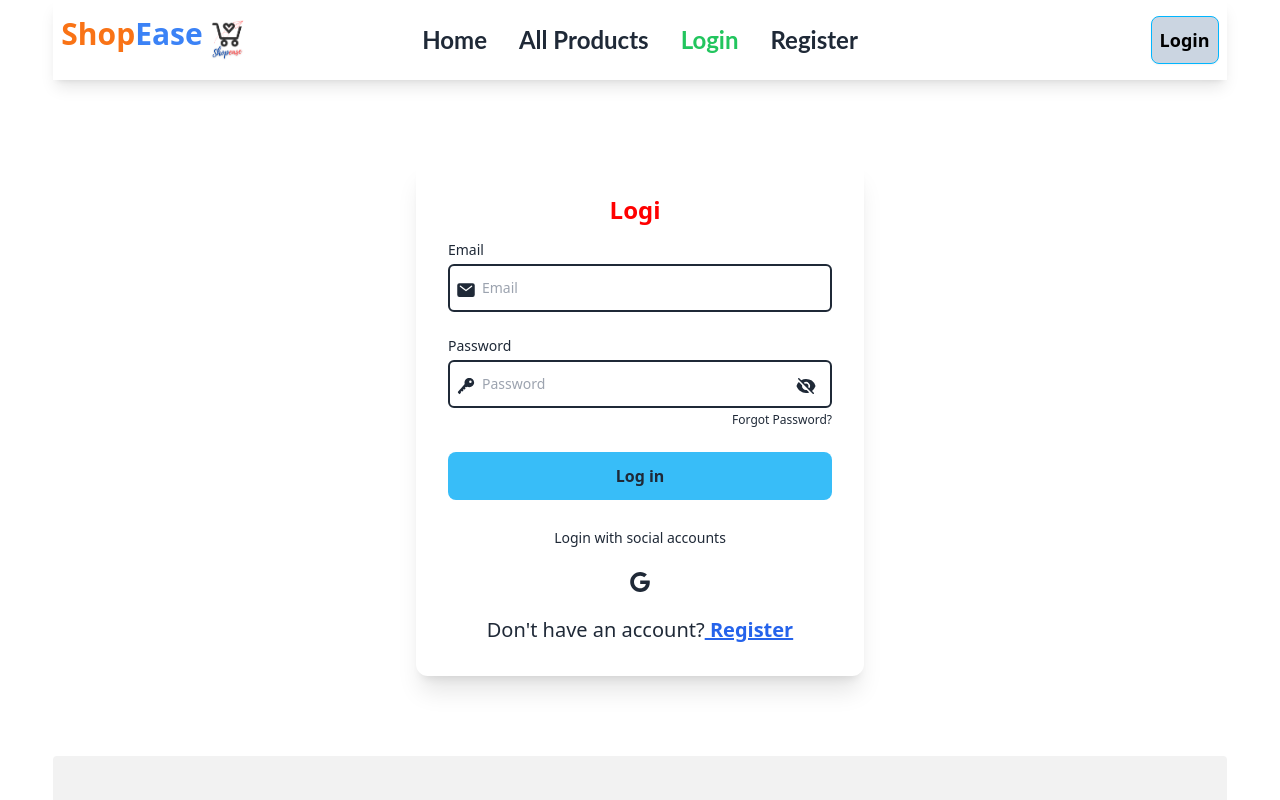
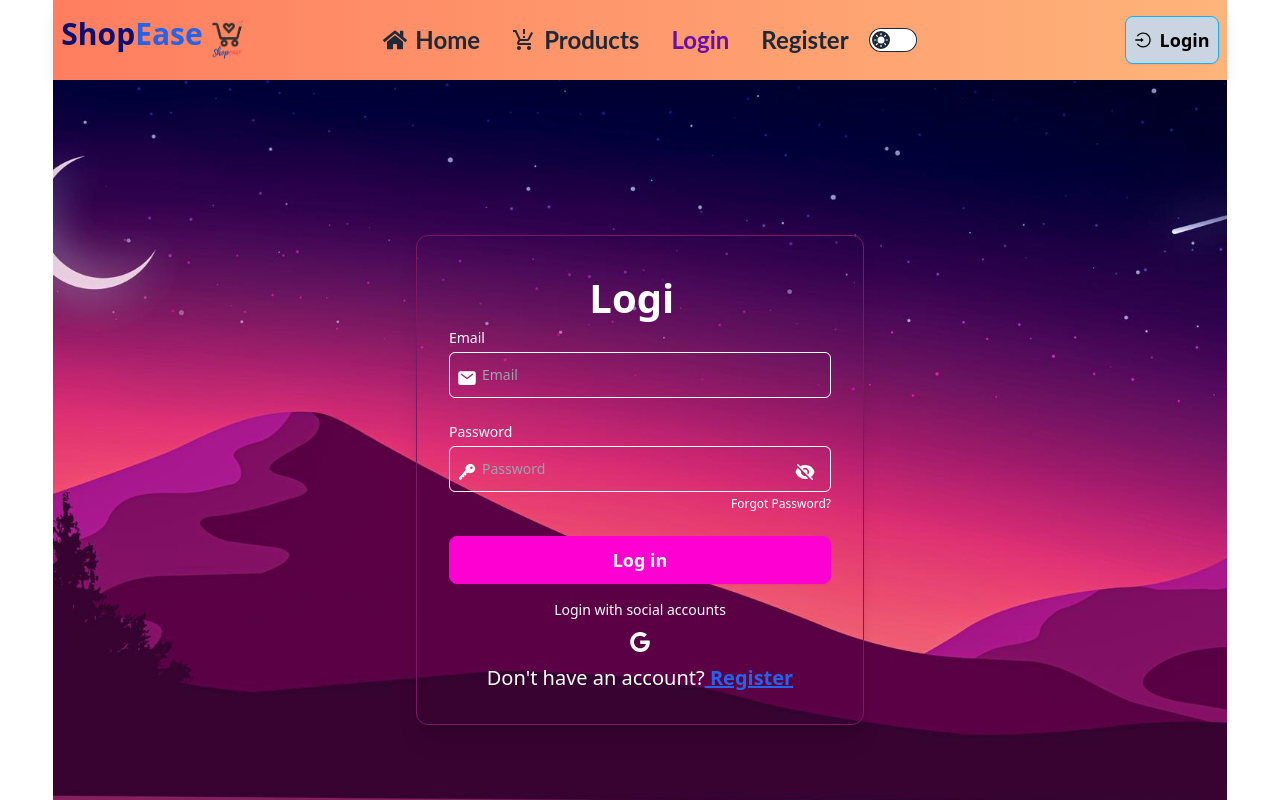
Before and after one commit to Nazrul144/ShopEase-Client, a React (Vite) app: page /login in a window 1280 px wide. Shown: the top 800 px of the page. Built offline with nearby package versions, Linux system fonts and the light colour scheme; no server answers.

Commit message:
project updated

```diff
--- a/src/components/Footer.jsx
+++ b/src/components/Footer.jsx
@@ -3,7 +3,7 @@ import { Link } from "react-router-dom";
 const Footer = () => {
     return (
         <div>
-            <footer className="footer footer-center p-10 bg-base-200 text-base-content rounded">
+            <footer className="footer footer-center p-10 bg-sky-200 text-base-content rounded">
                 <nav className="grid grid-flow-col gap-4">
 
                 <nav className="grid grid-flow-col gap-4 mt-8 text-xl">
@@ -17,9 +17,9 @@ const Footer = () => {
                 </div>
                 <nav>
                     <div className="grid grid-flow-col gap-4">
-                        <a><svg xmlns="http://www.w3.org/2000/svg" width="24" height="24" viewBox="0 0 24 24" className="fill-current"><path d="M24 4.557c-.883.392-1.832.656-2.828.775 1.017-.609 1.798-1.574 2.165-2.724-.951.564-2.005.974-3.127 1.195-.897-.957-2.178-1.555-3.594-1.555-3.179 0-5.515 2.966-4.797 6.045-4.091-.205-7.719-2.165-10.148-5.144-1.29 2.213-.669 5.108 1.523 6.574-.806-.026-1.566-.247-2.229-.616-.054 2.281 1.581 4.415 3.949 4.89-.693.188-1.452.232-2.224.084.626 1.956 2.444 3.379 4.6 3.419-2.07 1.623-4.678 2.348-7.29 2.04 2.179 1.397 4.768 2.212 7.548 2.212 9.142 0 14.307-7.721 13.995-14.646.962-.695 1.797-1.562 2.457-2.549z"></path></svg></a>
-                        <a><svg xmlns="http://www.w3.org/2000/svg" width="24" height="24" viewBox="0 0 24 24" className="fill-current"><path d="M19.615 3.184c-3.604-.246-11.631-.245-15.23 0-3.897.266-4.356 2.62-4.385 8.816.029 6.185.484 8.549 4.385 8.816 3.6.245 11.626.246 15.23 0 3.897-.266 4.356-2.62 4.385-8.816-.029-6.185-.484-8.549-4.385-8.816zm-10.615 12.816v-8l8 3.993-8 4.007z"></path></svg></a>
-                        <a><svg xmlns="http://www.w3.org/2000/svg" width="24" height="24" viewBox="0 0 24 24" className="fill-current"><path d="M9 8h-3v4h3v12h5v-12h3.642l.358-4h-4v-1.667c0-.955.192-1.333 1.115-1.333h2.885v-5h-3.808c-3.596 0-5.192 1.583-5.192 4.615v3.385z"></path></svg></a>
+                        <a href="https://x.com/Nazrul211002144" target="_blank"><svg xmlns="http://www.w3.org/2000/svg" width="24" height="24" viewBox="0 0 24 24" className="fill-current"><path d="M24 4.557c-.883.392-1.832.656-2.828.775 1.017-.609 1.798-1.574 2.165-2.724-.951.564-2.005.974-3.127 1.195-.897-.957-2.178-1.555-3.594-1.555-3.179 0-5.515 2.966-4.797 6.045-4.091-.205-7.719-2.165-10.148-5.144-1.29 2.213-.669 5.108 1.523 6.574-.806-.026-1.566-.247-2.229-.616-.054 2.281 1.581 4.415 3.949 4.89-.693.188-1.452.232-2.224.084.626 1.956 2.444 3.379 4.6 3.419-2.07 1.623-4.678 2.348-7.29 2.04 2.179 1.397 4.768 2.212 7.548 2.212 9.142 0 14.307-7.721 13.995-14.646.962-.695 1.797-1.562 2.457-2.549z"></path></svg></a>
+                        <a href="https://www.youtube.com/@GKWORLD-kw1zv" target="_blank"><svg xmlns="http://www.w3.org/2000/svg" width="24" height="24" viewBox="0 0 24 24" className="fill-current"><path d="M19.615 3.184c-3.604-.246-11.631-.245-15.23 0-3.897.266-4.356 2.62-4.385 8.816.029 6.185.484 8.549 4.385 8.816 3.6.245 11.626.246 15.23 0 3.897-.266 4.356-2.62 4.385-8.816-.029-6.185-.484-8.549-4.385-8.816zm-10.615 12.816v-8l8 3.993-8 4.007z"></path></svg></a>
+                        <a href="https://www.facebook.com/profile.php?id=100007196595674" target="_blank"><svg xmlns="http://www.w3.org/2000/svg" width="24" height="24" viewBox="0 0 24 24" className="fill-current"><path d="M9 8h-3v4h3v12h5v-12h3.642l.358-4h-4v-1.667c0-.955.192-1.333 1.115-1.333h2.885v-5h-3.808c-3.596 0-5.192 1.583-5.192 4.615v3.385z"></path></svg></a>
                     </div>
                 </nav>
                 <aside>
--- a/src/components/Navbar.jsx
+++ b/src/components/Navbar.jsx
@@ -1,22 +1,45 @@
-import React, { useContext, useState } from 'react';
+import React, { useContext, useEffect, useState } from 'react';
 import { Link, NavLink } from 'react-router-dom';
 import { AuthContext } from '../provider/AuthProvider';
 import websiteLogo from '../assets/images.png'
+import { FaHome } from "react-icons/fa";
+import { MdProductionQuantityLimits } from 'react-icons/md';
+import { AiOutlineLogin } from 'react-icons/ai';
+import { RiLogoutCircleLine } from 'react-icons/ri';
 
 const Navbar = () => {
     const navItems = <>
-        <li className='text-2xl font-bold font-Lato'><NavLink to='/' className={({isActive})=> isActive ? "text-green-500" : ""}>Home</NavLink></li>
-        <li className='text-2xl font-bold font-Lato'><NavLink to='/products' className={({isActive})=> isActive ? "text-green-500" : ""}>All Products</NavLink></li>
-        <li className='text-2xl font-bold font-Lato'><NavLink to='/login' className={({isActive})=> isActive ? "text-green-500" : ""}>Login</NavLink></li>
-        <li className='text-2xl font-bold font-Lato'><NavLink to='/register' className={({isActive})=> isActive ? "text-green-500" : ""}>Register</NavLink></li>
+        <li className='text-2xl font-bold font-Lato'><NavLink to='/' className={({isActive})=> isActive ? "text-[#6A0DAD]" : ""}><FaHome />Home</NavLink></li>
+        <li className='text-2xl font-bold font-Lato'><NavLink to='/products' className={({isActive})=> isActive ? "text-[#6A0DAD]" : ""}><MdProductionQuantityLimits />Products</NavLink></li>
+        <li className='text-2xl font-bold font-Lato'><NavLink to='/login' className={({isActive})=> isActive ? "text-[#6A0DAD]" : ""}>Login</NavLink></li>
+        <li className='text-2xl font-bold font-Lato'><NavLink to='/register' className={({isActive})=> isActive ? "text-[#6A0DAD]" : ""}>Register</NavLink></li>
     </>
 
         const { user, logout } = useContext(AuthContext);
         const [showName, setShowName] = useState(false);
 
+        //Theme implement:
+        const [theme, setTheme] = useState('light')
+
+        useEffect(() => {
+            localStorage.setItem('theme', theme)
+            const localTheme = localStorage.getItem('theme')
+            document.querySelector('html').setAttribute('data-theme', localTheme)
+        }, [theme])
+
+        //Handle theme:
+        const handleTheme = e => {
+            console.log(e.target.value);
+            if (e.target.checked) {
+                setTheme('dark')
+            } else {
+                setTheme('light')
+            }
+        }
+
     return (
         <div>
-            <div className="navbar bg-base-100 shadow-lg">
+            <div style={{ background: 'linear-gradient(90deg, #ff7e5f, #feb47b)' }} className="navbar bg-base-100 shadow-lg ">
                 <div className="navbar-start">
                     <div className="dropdown">
                         <div tabIndex={0} role="button" className="btn btn-ghost lg:hidden">
@@ -40,7 +63,7 @@ const Navbar = () => {
                         </ul>
                     </div>
                     <div className='flex'>
-                    <p className='text-blue-500 text-3xl font-extrabold'><span className='text-3xl font-extrabold text-orange-500'>Shop</span>Ease</p>
+                    <p className='text-blue-600 text-3xl font-extrabold'><span className='text-3xl font-extrabold text-[#0A1172]'>Shop</span>Ease</p>
                     <img className='w-12 h-12' src={websiteLogo} alt="logo" />
                     </div>
 
@@ -49,6 +72,15 @@ const Navbar = () => {
                     <ul className="menu menu-horizontal px-1">
                        {navItems}
                     </ul>
+                </div>
+                <div className='hidden lg:block'>
+                    <label className="cursor-pointer grid place-items-center">
+                        <input onClick={handleTheme} type="checkbox"
+                            value="dark"
+                            className="toggle theme-controller bg-base-content row-start-1 col-start-1 col-span-2" />
+                        <svg className="col-start-1 row-start-1 stroke-base-100 fill-base-100" xmlns="http://www.w3.org/2000/svg" width="14" height="14" viewBox="0 0 24 24" fill="none" stroke="currentColor" strokeWidth="2" strokeLinecap="round" strokeLinejoin="round"><circle cx="12" cy="12" r="5" /><path d="M12 1v2M12 21v2M4.2 4.2l1.4 1.4M18.4 18.4l1.4 1.4M1 12h2M21 12h2M4.2 19.8l1.4-1.4M18.4 5.6l1.4-1.4" /></svg>
+                        <svg className="col-start-2 row-start-1 stroke-base-100 fill-base-100" xmlns="http://www.w3.org/2000/svg" width="14" height="14" viewBox="0 0 24 24" fill="none" stroke="currentColor" strokeWidth="2" strokeLinecap="round" strokeLinejoin="round"><path d="M21 12.79A9 9 0 1 1 11.21 3 7 7 0 0 0 21 12.79z"></path></svg>
+                    </label>
                 </div>
                 <div className="navbar-end">
                 {
@@ -61,11 +93,11 @@ const Navbar = () => {
                                 </div>
                             </div>
                             {showName && <span className="tooltip tooltip-open tooltip-bottom" data-tip={user?.displayName} ></span>}
-                            <span className='hidden lg:inline' >{user?.email}</span>
-                            <a onClick={logout} className="btn btn-info font-bold text-lg">Logout</a>
+                            <span className='hidden lg:inline ml-2 mr-2 font-bold' >{user?.email}</span>
+                            <a onClick={logout} className="btn btn-info font-bold text-lg"><RiLogoutCircleLine />Logout</a>
 
                         </> :
-                            <Link to='/login'><button className='rounded-lg text-lg bg-slate-300 p-2 font-bold btn btn-info'>Login</button></Link>
+                            <Link to='/login'><button className='rounded-lg text-lg bg-slate-300 p-2 font-bold btn btn-info'><AiOutlineLogin />Login</button></Link>
                     }
                 </div>
             </div>
--- a/src/main.jsx
+++ b/src/main.jsx
@@ -12,7 +12,7 @@ import AuthProvider from './provider/AuthProvider';
 
 createRoot(document.getElementById('root')).render(
   <StrictMode>
-    <div className='w-11/12 mx-auto'>
+    <div className='w-11/12 mx-auto bg-base-100'>
     <HelmetProvider>
       <AuthProvider>
       <RouterProvider router={router} />
--- a/src/pages/Home.jsx
+++ b/src/pages/Home.jsx
@@ -31,7 +31,7 @@ const Home = () => {
 
       <div className='container  py-8 mx-auto mt-20 lg:mt-4 '>
         <Swiper
-          spaceBetween={30}
+          spaceBetween={0}
           centeredSlides={true}
           autoplay={{
             delay: 2500,
--- a/src/pages/Login.jsx
+++ b/src/pages/Login.jsx
@@ -10,6 +10,7 @@ import { HiMiniEyeSlash } from 'react-icons/hi2';
 import { GoogleAuthProvider, getAuth, signInWithPopup } from 'firebase/auth';
 import { app } from '../firebase/firebase.config';
 import { AuthContext } from '../provider/AuthProvider';
+import loginImg from '../assets/banner/login.jpg';
 
 const Login = () => {
     //Showing and hiding password:
@@ -69,13 +70,14 @@ const Login = () => {
             <Helmet>
                 <title>ShopEase | Login</title>
             </Helmet>
-            <div data-aos-easing="zoom-in-up" data-aos-duration='1000' className="loginDiv">
-                <div className="w-full max-w-md mb-20 p-8 space-y-3 rounded-xl dark:bg-gray-50 dark:text-gray-800 shadow-xl mx-auto mt-20 lg:8 justify-center items-center">
+            <div className='h-screen bg-cover bg-center bg-no-repeat flex justify-center items-center' style={{ backgroundImage: `url(${loginImg})` }}>
+            <div data-aos-easing="zoom-in-up" data-aos-duration='1000' className="loginDiv w-full max-w-md border-[1px] border-[#7c1962] lg:p-8 rounded-xl dark:bg-gray-50 dark:text-gray-800 mx-auto shadow-xl text-white">
+                <div>
 
-                    <div className='text-center'>
+                <div className='text-center'>
                     <h1 style={{ margin: 'auto 0', fontWeight: 'normal' }}>
 
-                        <span style={{ color: 'red', fontWeight: 'bold' , fontSize: '24px'}}>
+                        <span style={{ color: 'white', fontWeight: 'bold' , fontSize: '40px'}}>
                             <Typewriter
                                 words={['Login!']}
                                 loop={50}
@@ -91,14 +93,11 @@ const Login = () => {
                     </h1>
                 </div>
 
-
-
-
                     <form onSubmit={handleLogin}  noValidate="" action="" className="space-y-6 animate__animated animate__zoomIn">
                         <div className="space-y-1 text-sm">
                             <label htmlFor="username" className="block dark:text-gray-600">Email</label>
                             <div className='relative'>
-                                <input type="email" name="email" id="username" placeholder="Email" required className="w-full px-8 py-3 rounded-md dark:border-gray-300 dark:bg-gray-50 dark:text-gray-800 border-2 border-gray-800" />
+                                <input type="email" name="email" id="username" placeholder="Email" required className="w-full px-8 py-3 rounded-md dark:border-gray-300 bg-transparent dark:bg-gray-50 dark:text-gray-800 border-[1px] border-white" />
                                 <div className='absolute top-4 left-2'>
                                     <IoMail className='text-xl' />
                                 </div>
@@ -113,7 +112,7 @@ const Login = () => {
                                     id="password"
                                     required
                                     placeholder="Password"
-                                    className="w-full px-8 py-3 rounded-md dark:border-gray-300 dark:bg-gray-50 dark:text-gray-800 border-2 border-gray-800" />
+                                    className="w-full px-8 py-3 rounded-md dark:border-gray-300 bg-transparent dark:bg-gray-50 dark:text-gray-800 border-[1px] border-white" />
                                 <div className='absolute top-4 right-3'>
                                     <span>
 
@@ -133,7 +132,7 @@ const Login = () => {
                                 <a rel="noopener noreferrer" href="#">Forgot Password?</a>
                             </div>
                         </div>
-                        <button className="block w-full p-3 text-center dark:text-gray-50 bg-sky-400 font-bold rounded-lg">Log in</button>
+                        <button className="block w-full  text-center text-white text-lg dark:bg-violet-600 font-bold rounded-lg btn btn-secondary">Log in</button>
                     </form>
 
 
@@ -155,6 +154,8 @@ const Login = () => {
                     </p>
                 </div>
             </div>
+            </div>
+
 
         </div>
     );
--- a/src/pages/MobileCard.jsx
+++ b/src/pages/MobileCard.jsx
@@ -6,7 +6,7 @@ const MobileCard = ({mobile}) => {
 
     return (
         <div>
-            <div className="card bg-base-100 shadow-xl h-full">
+            <div className="card bg-purple-200 shadow-xl h-full animate__animated animate__zoomIn">
                 <figure className="px-10 pt-10">
                     <img
                         src={productImage}
@@ -18,7 +18,7 @@ const MobileCard = ({mobile}) => {
                     <p>$ {price}</p>
                     <div className="card-actions">
                         <Link to={`/viewDetails/${_id}`}>
-                        <button className="btn btn-primary">Details</button>
+                        <button className=' btn btn-outline border-0 border-b-4 mb-4 bg-sky-400 hover:bg-[orange] duration-1000 ease-in-out hover:text-black'>Details</button>
                         </Link>
                     </div>
                 </div>
--- a/src/pages/Register.jsx
+++ b/src/pages/Register.jsx
@@ -11,6 +11,7 @@ import 'animate.css';
 import { GoogleAuthProvider, getAuth, signInWithPopup } from 'firebase/auth';
 import { app } from '../firebase/firebase.config';
 import { AuthContext } from '../provider/AuthProvider';
+import loginImg from '../assets/banner/login.jpg';
 
 const Register = () => {
 
@@ -66,7 +67,8 @@ const Register = () => {
            <Helmet>
                 <title>ShopEase | Register</title>
             </Helmet>
-            <div className="w-full max-w-md p-8 space-y-3 rounded-xl dark:bg-gray-50 dark:text-gray-800 mt-44 mb-20 lg:mt-8 mx-auto shadow-xl">
+            <div className='h-screen bg-cover bg-center bg-no-repeat flex justify-center items-center' style={{ backgroundImage: `url(${loginImg})` }}>
+                <div className='w-full max-w-md border-[1px] border-[#7c1962] lg:p-8 rounded-xl dark:bg-gray-50 dark:text-gray-800 mx-auto shadow-xl text-white'>
                 <div className='text-center'>
                     <h1 style={{ margin: 'auto 0', fontWeight: 'normal' }}>
 
@@ -92,14 +94,14 @@ const Register = () => {
                     <div className="space-y-1 text-sm">
                         <label htmlFor="username" className="block dark:text-gray-600">Username</label>
                         <div className='relative'>
-                            <input type="text" name="username" placeholder="Username" required className="w-full px-8 py-3 rounded-md dark:border-gray-300 dark:bg-gray-50 dark:text-gray-800 border-2 border-gray-800" />
+                            <input type="text" name="username" placeholder="Username" required className="w-full px-8 py-3 rounded-md dark:border-gray-300 bg-transparent dark:bg-gray-50 dark:text-gray-800 border-[1px] border-white" />
                             <div className='absolute top-4 left-2'>
                                 <FaUserEdit className='text-xl' />
                             </div>
                         </div>
                         <label htmlFor="url" className="block dark:text-gray-600">Photo URL</label>
                         <div className='relative'>
-                            <input type="text" name="photo" placeholder="Photo URL" required className="w-full px-8 py-3 rounded-md dark:border-gray-300 dark:bg-gray-50 dark:text-gray-800 border-2 border-gray-800" />
+                            <input type="text" name="photo" placeholder="Photo URL" required className="w-full px-8 py-3 rounded-md dark:border-gray-300 bg-transparent dark:bg-gray-50 dark:text-gray-800 border-[1px] border-white" />
                             <div className='absolute top-4 left-2'>
                                 <FaImages className='text-xl' />
                             </div>
@@ -107,7 +109,7 @@ const Register = () => {
 
                         <label htmlFor="email" className="block dark:text-gray-600">Email</label>
                         <div className='relative'>
-                            <input type="email" name="email" placeholder="Email" required className="w-full px-8 py-3 rounded-md dark:border-gray-300 dark:bg-gray-50 dark:text-gray-800 border-2 border-gray-800" />
+                            <input type="email" name="email" placeholder="Email" required className="w-full px-8 py-3 rounded-md dark:border-gray-300 bg-transparent dark:bg-gray-50 dark:text-gray-800 border-[1px] border-white" />
                             <div className='absolute top-4 left-2'>
                                 <IoMail className='text-xl' />
                             </div>
@@ -123,7 +125,7 @@ const Register = () => {
                                 id="password"
                                 placeholder=" Choose Password"
                                 required
-                                className="w-full px-8 py-3 rounded-md dark:border-gray-300 dark:bg-gray-50 dark:text-gray-800 border-2 border-gray-800" />
+                                className="w-full px-8 py-3 rounded-md dark:border-gray-300 bg-transparent dark:bg-gray-50 dark:text-gray-800 border-[1px] border-white" />
                             <div className='absolute top-4 right-3'>
 
 
@@ -139,7 +141,7 @@ const Register = () => {
 
                     </div>
 
-                    <button className="block w-full p-3 text-center dark:text-gray-50 dark:bg-violet-600 font-bold rounded-lg btn btn-secondary">Register</button>
+                    <button className="block w-full text-center text-white text-lg dark:bg-violet-600 font-bold rounded-lg btn btn-secondary">Register</button>
                 </form>
 
                 <div className="flex items-center pt-4 space-x-1">
@@ -158,6 +160,7 @@ const Register = () => {
                 <p className="text-xl text-center sm:px-6 dark:text-gray-600">Already have an account?
                     <Link to='/login' rel="noopener noreferrer" href="#" className="underline dark:text-gray-800 font-bold text-blue-600"> Login</Link>
                 </p>
+                </div>
             </div>
         </div>
     );
--- a/src/pages/Slide.jsx
+++ b/src/pages/Slide.jsx
@@ -15,7 +15,7 @@ const Slide = ({image, text}) => {
             </h1>
             <br />
             <Link to='/contact' className='w-full px-5 py-4 mt-4 text-sm font-medium text-white capitalize transition-colors duration-300 transform bg-gray-600 rounded-md lg:w-auto hover:bg-gray-500 focus:outline-none focus:bg-gray-500'>
-              Contact us to book!
+              Contact us to buy!
             </Link>
           </div>
         </div>
```
Also changed, not shown: src/pages/Products.jsx (+67 -9 lines), src/assets/banner/login.jpg (added), src/assets/images.png.
